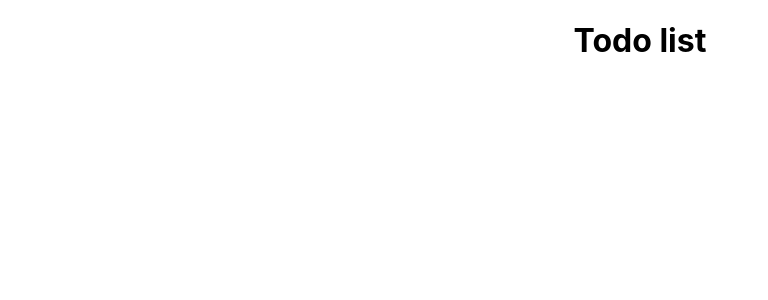
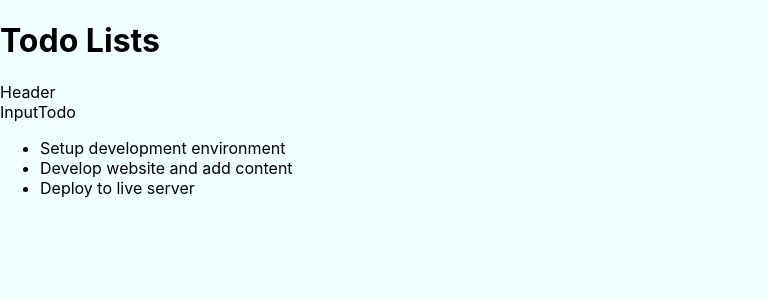
Before and after one commit to efoosag/react-todo-app, a React (Create React App) app: page / in a window 1280 px wide. Shown: the top 300 px of the page, without its empty margins (0-768 px from the left). Built offline with nearby package versions, Linux system fonts and the light colour scheme.

Commit message:
create components

```diff
--- a/package.json
+++ b/package.json
@@ -39,6 +39,7 @@
   "devDependencies": {
     "@babel/core": "^7.22.5",
     "@babel/eslint-parser": "^7.22.5",
+    "@babel/plugin-proposal-private-property-in-object": "^7.21.11",
     "@babel/plugin-syntax-jsx": "^7.22.5",
     "@babel/preset-react": "^7.22.5",
     "eslint": "^7.32.0",
--- a/src/App.css
+++ b/src/App.css
@@ -1,39 +1,3 @@
-.App {
-  text-align: center;
+body {
+  background-color: azure;
 }
-
-.App-logo {
-  height: 40vmin;
-  pointer-events: none;
-}
-
-@media (prefers-reduced-motion: no-preference) {
-  .App-logo {
-    animation: App-logo-spin infinite 20s linear;
-  }
-}
-
-.App-header {
-  background-color: #282c34;
-  min-height: 100vh;
-  display: flex;
-  flex-direction: column;
-  align-items: center;
-  justify-content: center;
-  font-size: calc(10px + 2vmin);
-  color: white;
-}
-
-.App-link {
-  color: #61dafb;
-}
-
-@keyframes App-logo-spin {
-  from {
-    transform: rotate(0deg);
-  }
-
-  to {
-    transform: rotate(360deg);
-  }
-}
--- a/src/App.js
+++ b/src/App.js
@@ -1,9 +1,11 @@
 import './App.css';
+import TodoApp from './components/TodoApp';
 
 function App() {
   return (
     <div className="App">
-      <h1>Todo list</h1>
+      <h1>Todo Lists</h1>
+      <TodoApp />
     </div>
   );
 }
--- /dev/null
+++ b/src/components/Header.js
@@ -0,0 +1,9 @@
+import React from 'react';
+
+function Header() {
+  return (
+    <div>Header</div>
+  );
+}
+
+export default Header;
--- /dev/null
+++ b/src/components/InputTodo.js
@@ -0,0 +1,9 @@
+import React from 'react';
+
+function InputTodo() {
+  return (
+    <div>InputTodo</div>
+  );
+}
+
+export default InputTodo;
--- /dev/null
+++ b/src/components/TodoApp.js
@@ -0,0 +1,14 @@
+import React from 'react';
+import Header from './Header';
+import TodosLogic from './TodosLogic';
+
+function TodoApp() {
+  return (
+    <>
+      <Header />
+      <TodosLogic />
+    </>
+  );
+}
+
+export default TodoApp;
--- /dev/null
+++ b/src/components/TodoItem.js
@@ -0,0 +1,9 @@
+import React from 'react';
+
+function TodoItem({ itemTodo }) {
+  return (
+    <li>{itemTodo.title}</li>
+  );
+}
+
+export default TodoItem;
--- /dev/null
+++ b/src/components/TodosList.js
@@ -0,0 +1,16 @@
+import React from 'react';
+import TodoItem from './TodoItem';
+
+function TodosList(props) {
+  const { todosProps } = props;
+  return (
+    <ul>
+      {todosProps.map((todo) => (
+        <TodoItem key={todo.id} itemTodo={todo} />
+      ))}
+
+    </ul>
+  );
+}
+
+export default TodosList;
--- /dev/null
+++ b/src/components/TodosLogic.js
@@ -0,0 +1,31 @@
+import React from 'react';
+import TodosList from './TodosList';
+import InputTodo from './InputTodo';
+
+function TodosLogic() {
+  const todos = [
+    {
+      id: 1,
+      title: 'Setup development environment',
+      completed: true,
+    },
+    {
+      id: 2,
+      title: 'Develop website and add content',
+      completed: false,
+    },
+    {
+      id: 3,
+      title: 'Deploy to live server',
+      completed: false,
+    },
+  ];
+  return (
+    <div>
+      <InputTodo />
+      <TodosList todosProps={todos} />
+    </div>
+  );
+}
+
+export default TodosLogic;
```
Also changed, not shown: 1 other file (tests, documents, lock files or other folders).
